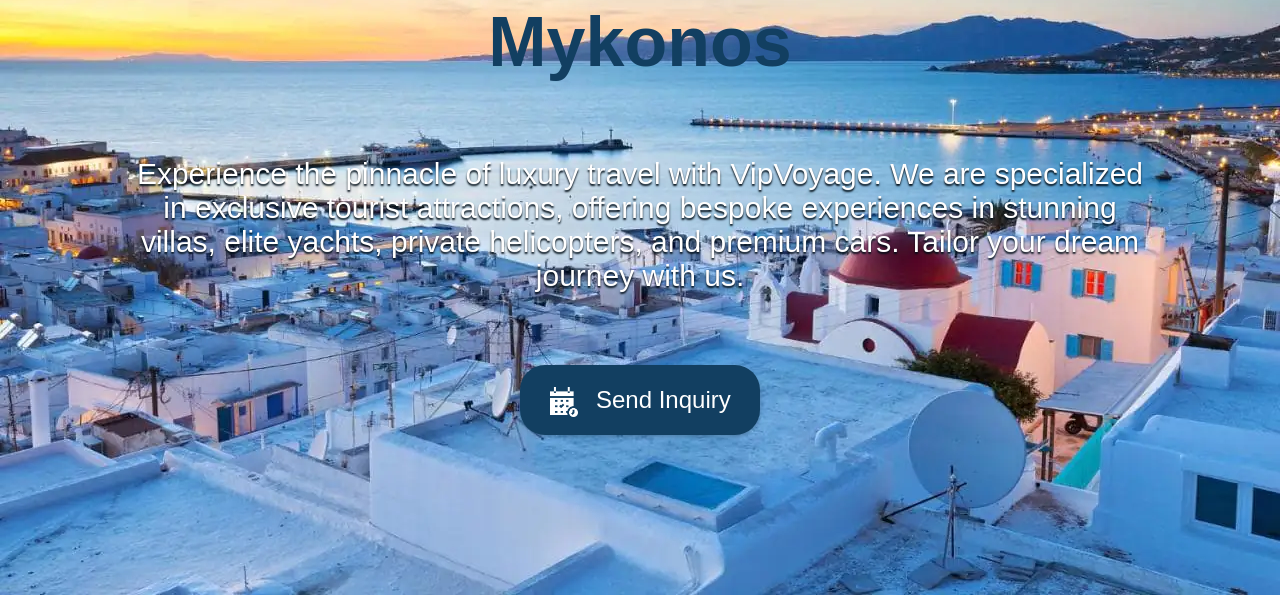
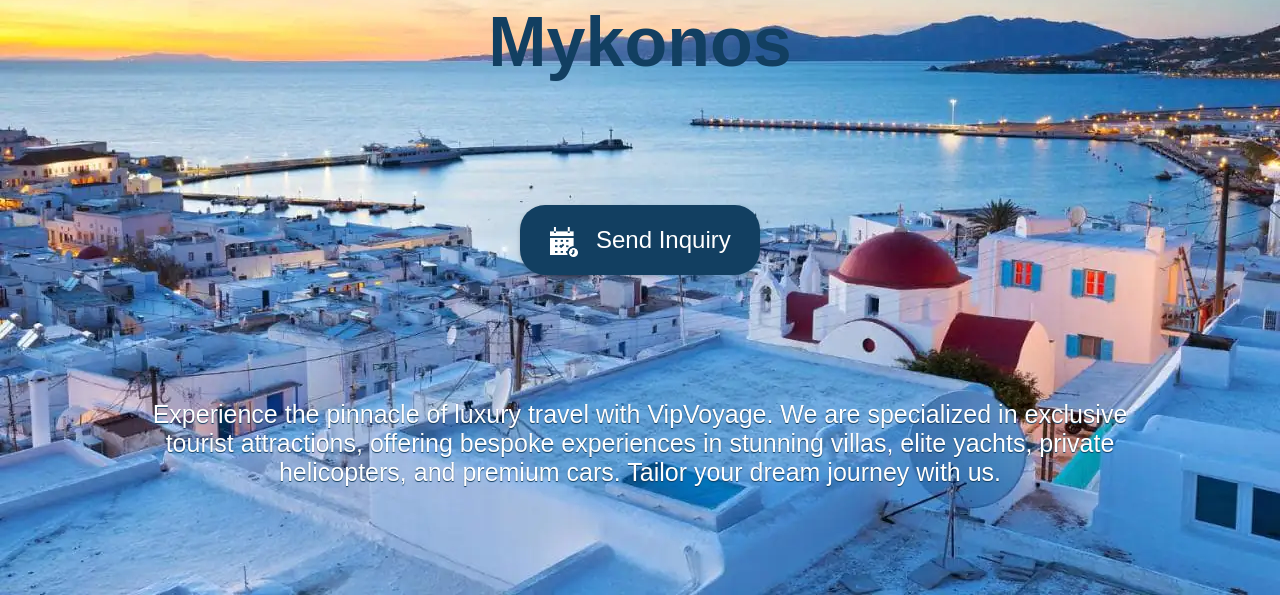
Before and after one commit to birtyq256/VIPVoyage, a Flask app: page / in a window 1280 px wide. Shown: the part 205-800 px from the top of the page. Run offline with Flask 3, Linux system fonts and the light colour scheme.

Commit message:
code ein wenig zusammengefasst

```diff
--- a/static/css/home.css
+++ b/static/css/home.css
@@ -35,17 +35,14 @@
     background-attachment: fixed;
 }
 
-.header-icons {
-    display: flex;
-    align-items: center;
-    margin-right: 40px;
-    display: block;
-}
 
 .header-icon {
     width: 30px;
     height: auto;
     margin-left: 20px;
+    align-items: center;
+    margin-right: 40px;
+    display: block;
 }
 
 /* Stil für Hover-Effekt */
@@ -54,13 +51,13 @@
 }
 
 .centered-text {
-    font-family: 'Skia-Regular', sans-serif;
-    font-size: 30px;
+    font-family: sans-serif;
+    font-size: 25px;
     color: #ffffff;
     text-align: center;
-    text-shadow: 0 2px 2px #010d16;
+    text-shadow: 0 1px 1px #0f3b5d;
     position: absolute;
-    top: 50%;
+    bottom: 5%;
     left: 50%;
     transform: translate(-50%, -50%);
     width: 80%;
@@ -91,7 +88,7 @@
     max-width: 200px;
     display: block;
     position: absolute;
-    bottom: 20%;
+    bottom: 40%;
     left: 50%;
     transform: translateX(-50%);
     text-align: center;
--- a/templates/home.html
+++ b/templates/home.html
@@ -18,9 +18,6 @@
     </header>
 
     <h1 class="welcome-text">Welcome to Mykonos</h1>
-    <p class="centered-text">
-        Experience the pinnacle of luxury travel with VipVoyage. We are specialized in exclusive tourist attractions, offering bespoke experiences in stunning villas, elite yachts, private helicopters, and premium cars. Tailor your dream journey with us.
-    </p>
 
     <!-- Button-Container -->
     <div class="button-container">
@@ -29,5 +26,10 @@
             Send Inquiry
         </a>
     </div>
+
+    <p class="centered-text">
+        Experience the pinnacle of luxury travel with VipVoyage. We are specialized in exclusive tourist attractions, offering bespoke experiences in stunning villas, elite yachts, private helicopters, and premium cars. Tailor your dream journey with us.
+    </p>
+
 </body>
 </html>
```
